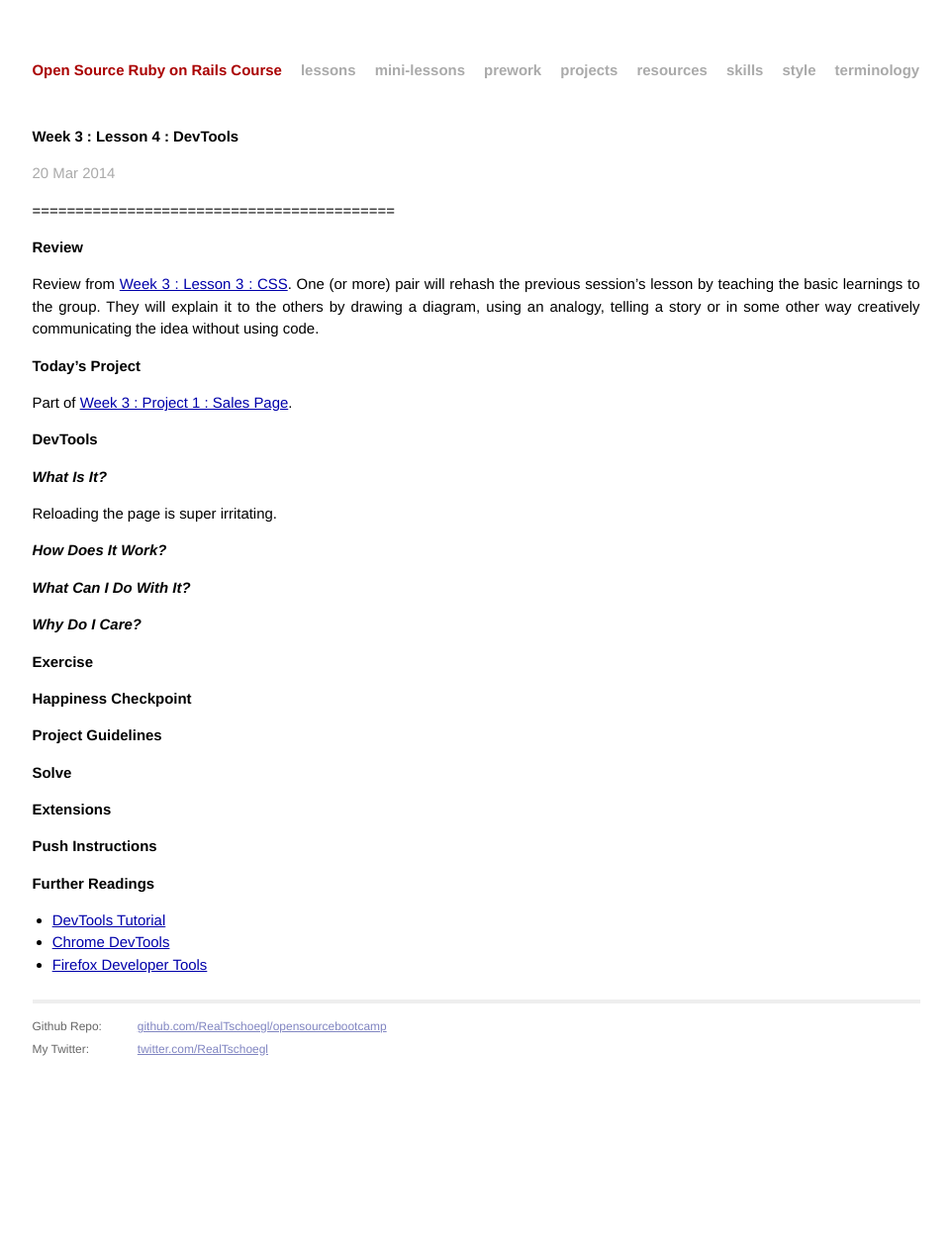
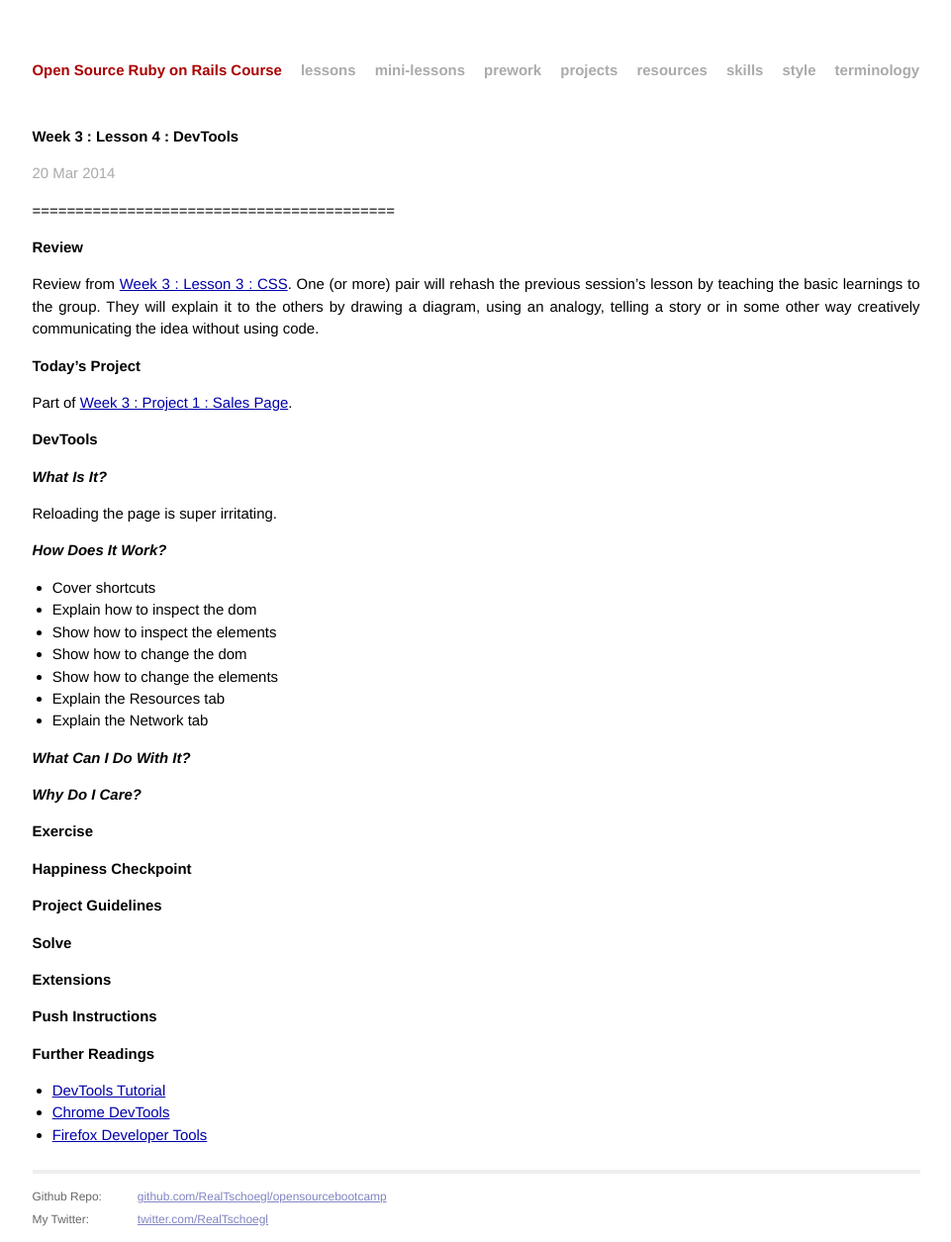
Before and after one commit to RealTschoegl/opensourcebootcamp, a Jekyll site: the page built from _posts/2014-03-20-lesson-devtools.markdown, in a window 1280 px wide. Shown: the whole page at 99% size, without its empty margins (159-1120 px from the left). Built offline with Jekyll 4.4.1, drawn with Linux system fonts in a browser that asks for light colours; Markdown is read by kramdown in place of the engine named in the settings; before the commit the page ends 1083 px from its top, so only the background shows below that.

Commit message:
Updated 2014-03-20-lesson-devtools.markdown

```diff
--- a/_posts/2014-03-20-lesson-devtools.markdown
+++ b/_posts/2014-03-20-lesson-devtools.markdown
@@ -19,6 +20,14 @@ Part of [Week 3 : Project 1 : Sales Page]({{ site.baseurl}}{% post_url 2014-03-2
 Reloading the page is super irritating.
 
 ### _How Does It Work?_
+
+* Cover shortcuts
+* Explain how to inspect the dom
+* Show how to inspect the elements
+* Show how to change the dom
+* Show how to change the elements
+* Explain the Resources tab
+* Explain the Network tab
 
 ### _What Can I Do With It?_
 
```
Also changed, not shown: other parts of _posts/2014-03-20-lesson-devtools.markdown (+1 -0 lines).
